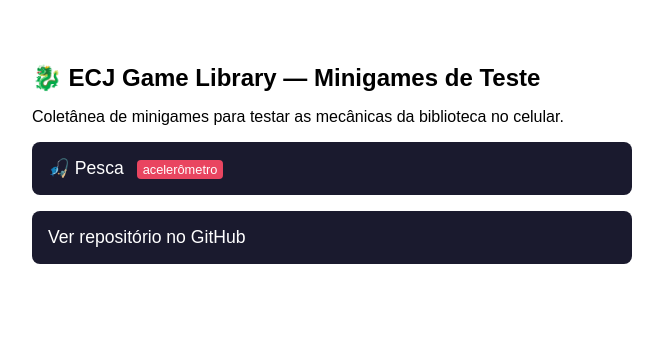
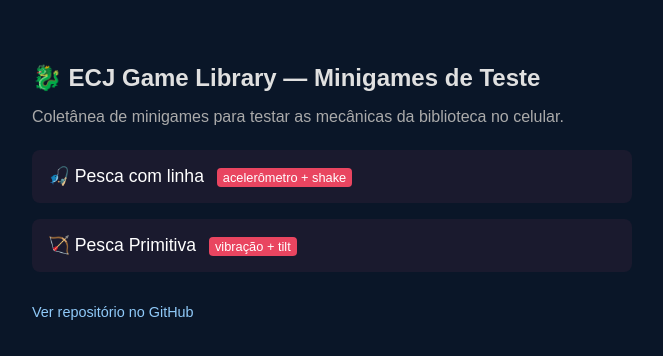
Before and after one commit to concego/ecj-game-library, a plain HTML site: page index.html in a window 1280 px wide. Shown: the whole page, without its empty margins (308-971 px from the left). Drawn offline with Linux system fonts and the light colour scheme.

Commit message:
feat: add spear fishing to games menu

```diff
--- a/index.html
+++ b/index.html
@@ -5,14 +5,17 @@
   <meta name="viewport" content="width=device-width, initial-scale=1.0">
   <title>ECJ Game Library — Minigames</title>
   <style>
-    body { font-family: sans-serif; max-width: 600px; margin: 2rem auto; padding: 1rem; }
-    h1 { font-size: 1.5rem; }
+    body { font-family: sans-serif; max-width: 600px; margin: 2rem auto; padding: 1rem; background: #0a1628; color: #e0e0e0; }
+    h1 { font-size: 1.5rem; margin-bottom: 0.5rem; }
+    p { color: #aaa; margin-bottom: 1.5rem; }
     ul { list-style: none; padding: 0; }
     li { margin: 1rem 0; }
     a { display: block; padding: 1rem; background: #1a1a2e; color: #fff;
         border-radius: 8px; text-decoration: none; font-size: 1.1rem; }
     a:focus { outline: 3px solid #e94560; }
     .badge { font-size: 0.8rem; background: #e94560; padding: 2px 6px; border-radius: 4px; margin-left: 8px; }
+    footer { margin-top: 2rem; font-size: 0.9rem; color: #555; }
+    footer a { display: inline; padding: 0; background: none; color: #90caf9; font-size: 0.9rem; }
   </style>
 </head>
 <body>
@@ -21,12 +24,17 @@
   <ul>
     <li>
       <a href="games/fishing/index.html">
-        🎣 Pesca <span class="badge">acelerômetro</span>
+        🎣 Pesca com linha <span class="badge">acelerômetro + shake</span>
+      </a>
+    </li>
+    <li>
+      <a href="games/spear/index.html">
+        🏹 Pesca Primitiva <span class="badge">vibração + tilt</span>
       </a>
     </li>
   </ul>
   <footer>
-    <p><a href="https://github.com/concego/ecj-game-library">Ver repositório no GitHub</a></p>
+    <a href="https://github.com/concego/ecj-game-library">Ver repositório no GitHub</a>
   </footer>
 </body>
 </html>
```
